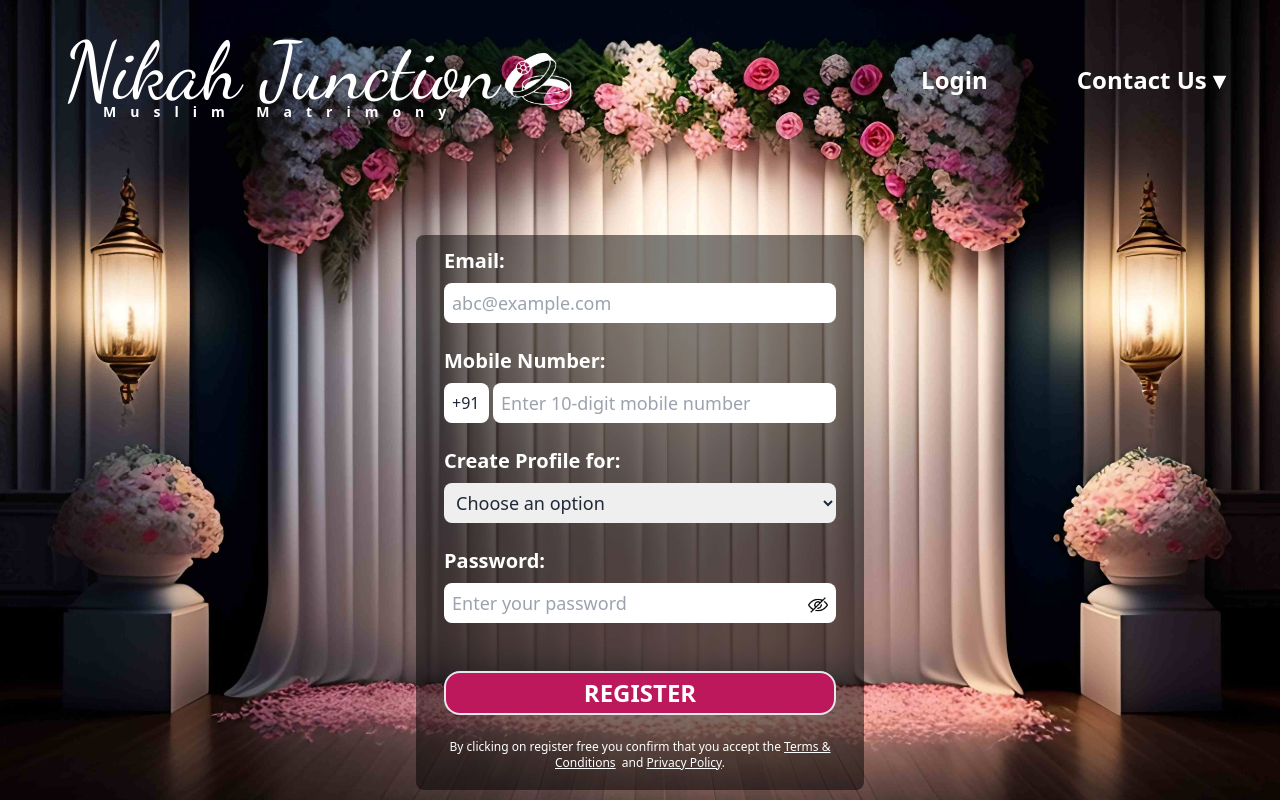
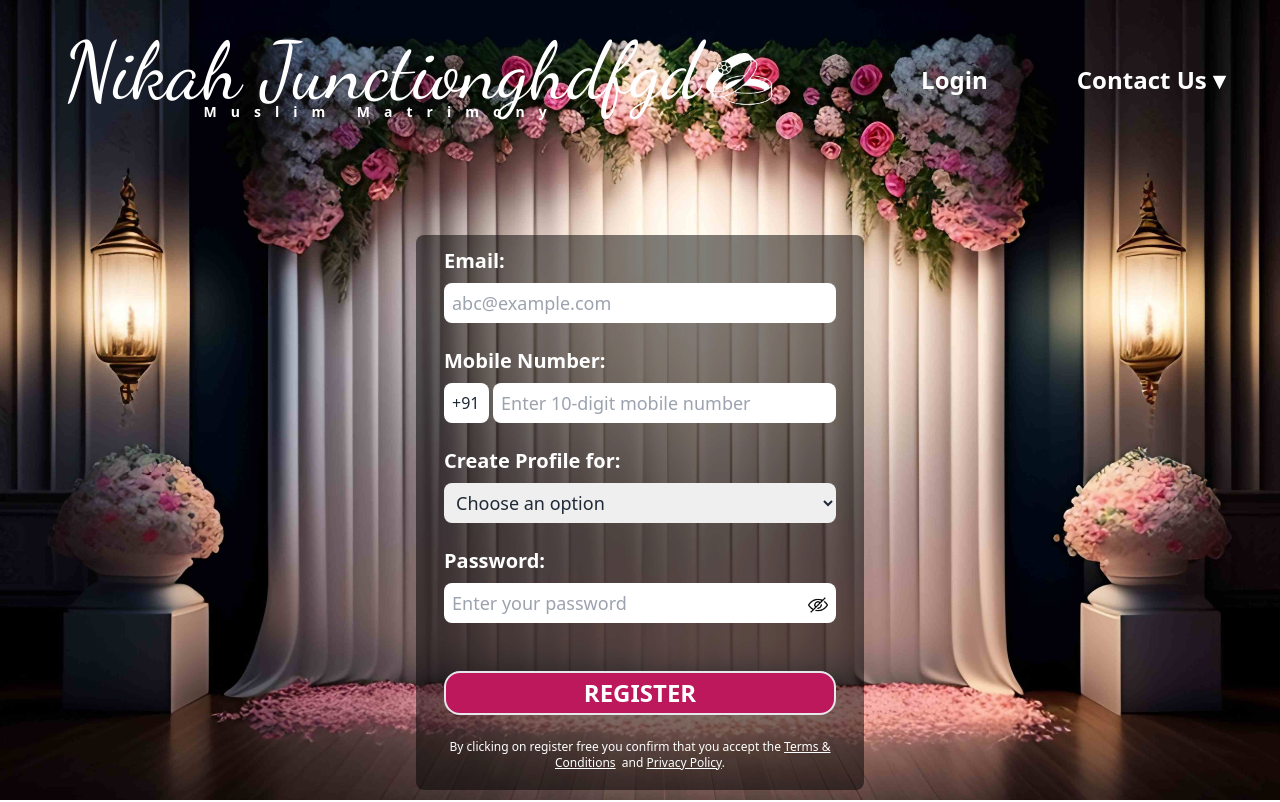
Before and after one commit to humdanis15009/Nikah-Junction, a React (Vite) app: page / in a window 1280 px wide. Shown: the top 802 px of the page. Built offline with nearby package versions, Linux system fonts and the light colour scheme; no server answers; the database is empty.

Commit message:
changed heading

```diff
--- a/src/components/Header.jsx
+++ b/src/components/Header.jsx
@@ -51,7 +51,7 @@ function Header({ onData }) {
               className="lg:text-[80px] text-[29px] lg:leading-[60px] leading-[26px] pt-1"
               style={{ fontFamily: "Dancing Script" }}
             >
-              Nikah Junction
+              Nikah Junctionghdfgd
             </div>
             <p className="text-center inline-block lg:text-[14px] text-[7px] font-semibold lg:tracking-[14px] tracking-[5px]">
               Muslim Matrimony
```
